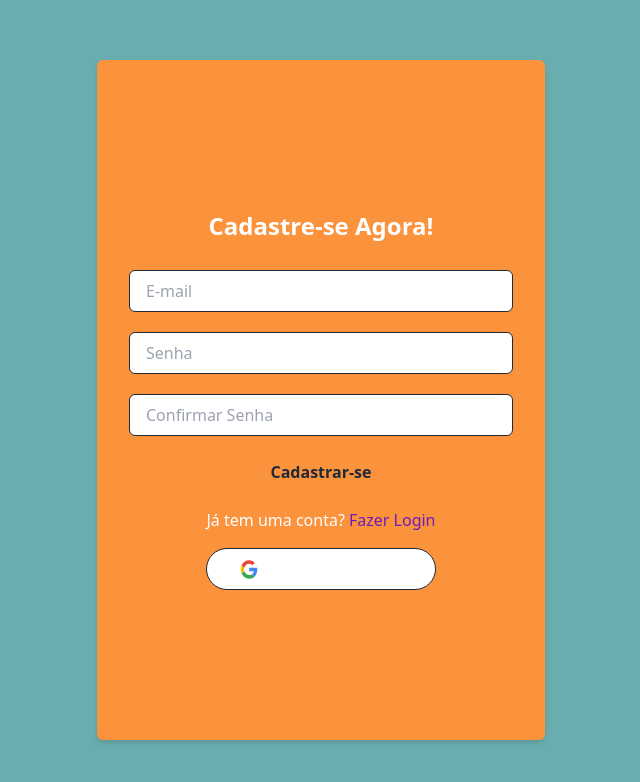
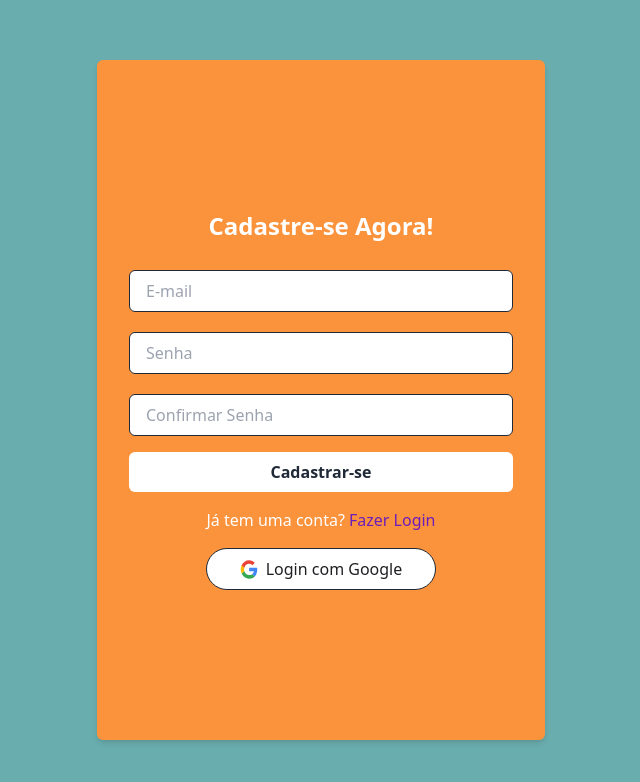
Before and after one commit to klsio22/easy-find, an Angular app: page /register in a window 1280 px wide. Shown: the top 782 px of the page, without its empty margins (319-959 px from the left). Built offline with nearby package versions, Linux system fonts and the light colour scheme.

Commit message:
styles(register): style adjustments

```diff
--- a/src/app/components/pages/register/register.component.html
+++ b/src/app/components/pages/register/register.component.html
@@ -25,7 +25,7 @@
             <div *ngIf="registerForm.get('password')?.errors?.['required']" class="text-stone text-sm">A senha é
               obrigatória.
             </div>
-            <div *ngIf="registerForm.get('password')?.errors?.['minlength']" class="text-stone text-sm">A senha deve ter
+            <div *ngIf="registerForm.get('password')?.errors?.['minlength']" class="text-red-950 text-sm">A senha deve ter
               pelo menos 6 caracteres.</div>
           </div>
         </div>
@@ -36,16 +36,16 @@
             class="w-full border border-gray-300 rounded-md px-4 py-2 focus:outline-none focus:ring focus:ring-[#A28DFF]">
           <div
             *ngIf="registerForm.get('confirmPassword')?.invalid && (registerForm.get('confirmPassword')?.dirty || registerForm.get('confirmPassword')?.touched)">
-            <div *ngIf="registerForm.get('confirmPassword')?.errors?.['required']" class="text-stone text-sm">A
+            <div *ngIf="registerForm.get('confirmPassword')?.errors?.['required']" class="text-red-950 text-sm">A
               confirmação
               de senha é obrigatória.</div>
-            <div *ngIf="registerForm.get('confirmPassword')?.errors?.['passwordMatch']" class="text-stone text-sm">As
+            <div *ngIf="registerForm.get('confirmPassword')?.errors?.['passwordMatch']" class="text-red-950 text-sm">As
               senhas
               devem ser iguais.</div>
           </div>
         </div>
         <button type="submit"
-          [class]="registerForm.invalid ? 'w-full bg-gray-400 text-gray-200 font-bold py-2 px-4 rounded-md cursor-not-allowed' : 'w-full bg-[#A28DFF] text-white font-bold py-2 px-4 rounded-md hover:bg-[#8F72E8] focus:outline-none focus:ring focus:ring-[#A28DFF]'"
+          [class]="registerForm.invalid ? 'w-full bg-gray-400 text-gray-200 font-bold py-2 px-4 rounded-md bg-white cursor-not-allowed' : 'w-full bg-[#A28DFF] text-white font-bold py-2 px-4 rounded-md hover:bg-[#8F72E8] focus:outline-none focus:ring focus:ring-[#A28DFF]'"
           [disabled]="registerForm.invalid">
           Cadastrar-se
         </button>
@@ -73,7 +73,7 @@
                 fill="#EB4335" />
             </svg>
           </span>
-          <span>Login com Google</span>
+          <span class="text-stone">Login com Google</span>
         </button>
       </div>
     </div>
```
